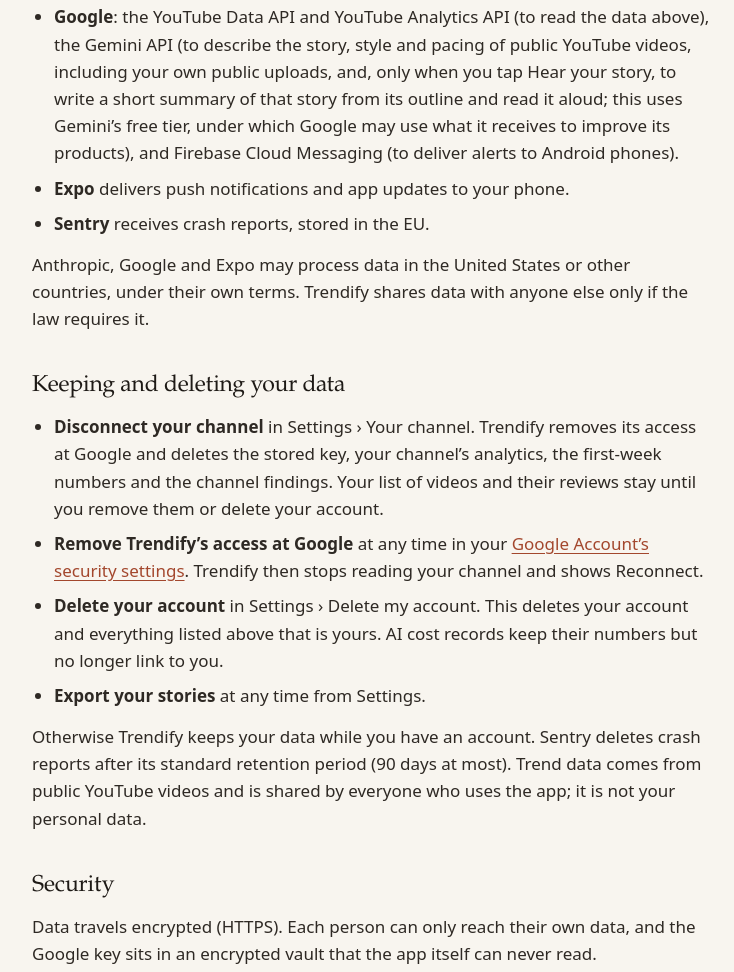
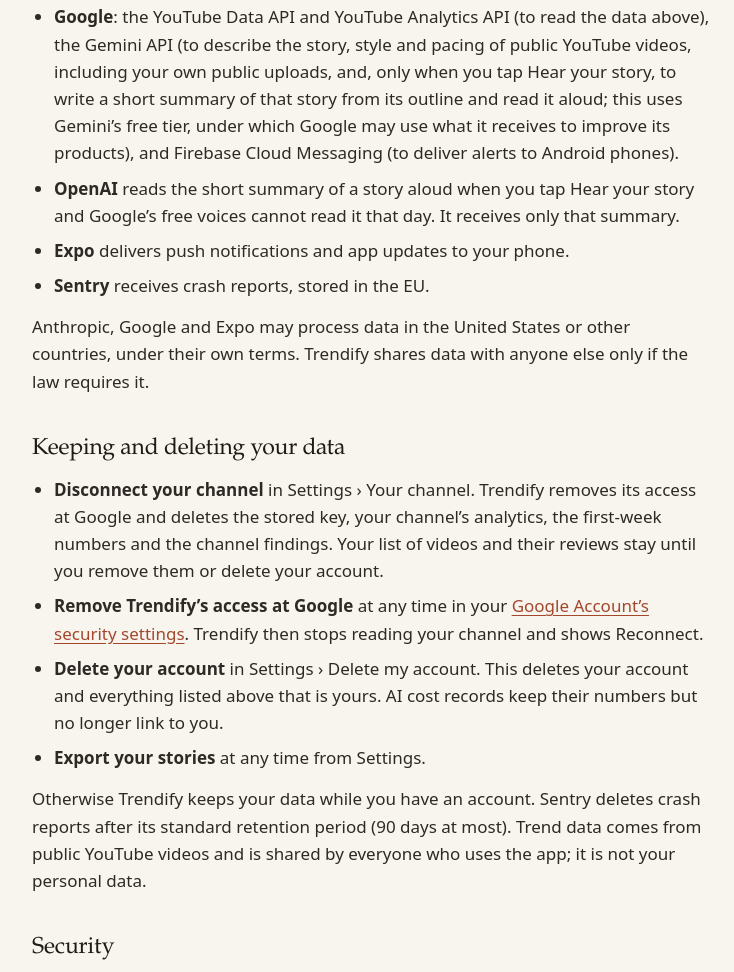
Before and after one commit to clack391/trendify-site, a plain HTML site: page privacy.html in a window 1280 px wide. Shown: the part 2130-3102 px from the top of the page, without its empty margins (268-1002 px from the left). Drawn offline with Linux system fonts and the light colour scheme.

Commit message:
Privacy policy: OpenAI reads a story's summary aloud when Google's free voices cannot (Hear your story's backup)

```diff
--- a/privacy.html
+++ b/privacy.html
@@ -55,6 +55,7 @@
       <li><strong>Supabase</strong> stores the app’s data and runs its server functions and sign-in, on servers in London (UK).</li>
       <li><strong>Anthropic (Claude)</strong> writes the story ideas, outlines, scenes and upload text from your story, and the video reviews and channel findings from your videos’ numbers and analytics.</li>
       <li><strong>Google</strong>: the YouTube Data API and YouTube Analytics API (to read the data above), the Gemini API (to describe the story, style and pacing of public YouTube videos, including your own public uploads, and, only when you tap Hear your story, to write a short summary of that story from its outline and read it aloud; this uses Gemini’s free tier, under which Google may use what it receives to improve its products), and Firebase Cloud Messaging (to deliver alerts to Android phones).</li>
+      <li><strong>OpenAI</strong> reads the short summary of a story aloud when you tap Hear your story and Google’s free voices cannot read it that day. It receives only that summary.</li>
       <li><strong>Expo</strong> delivers push notifications and app updates to your phone.</li>
       <li><strong>Sentry</strong> receives crash reports, stored in the EU.</li>
     </ul>
```
